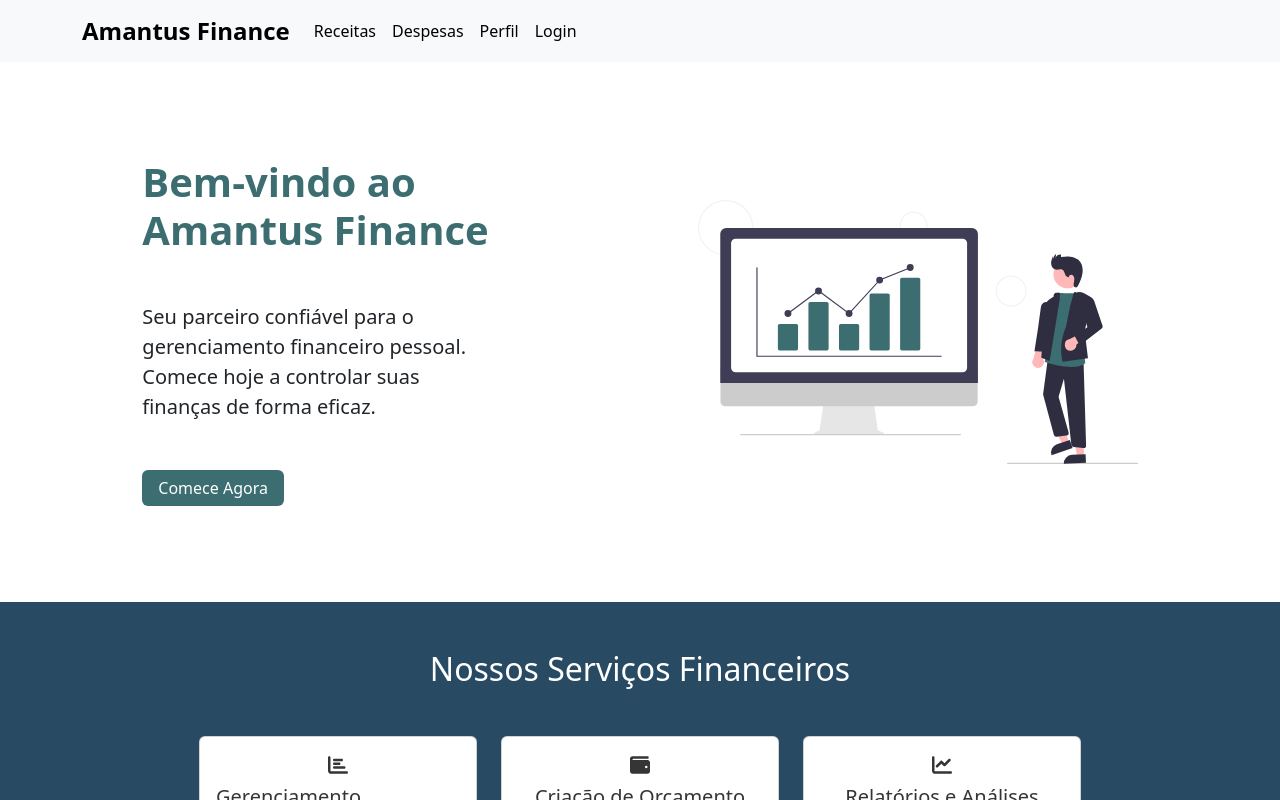
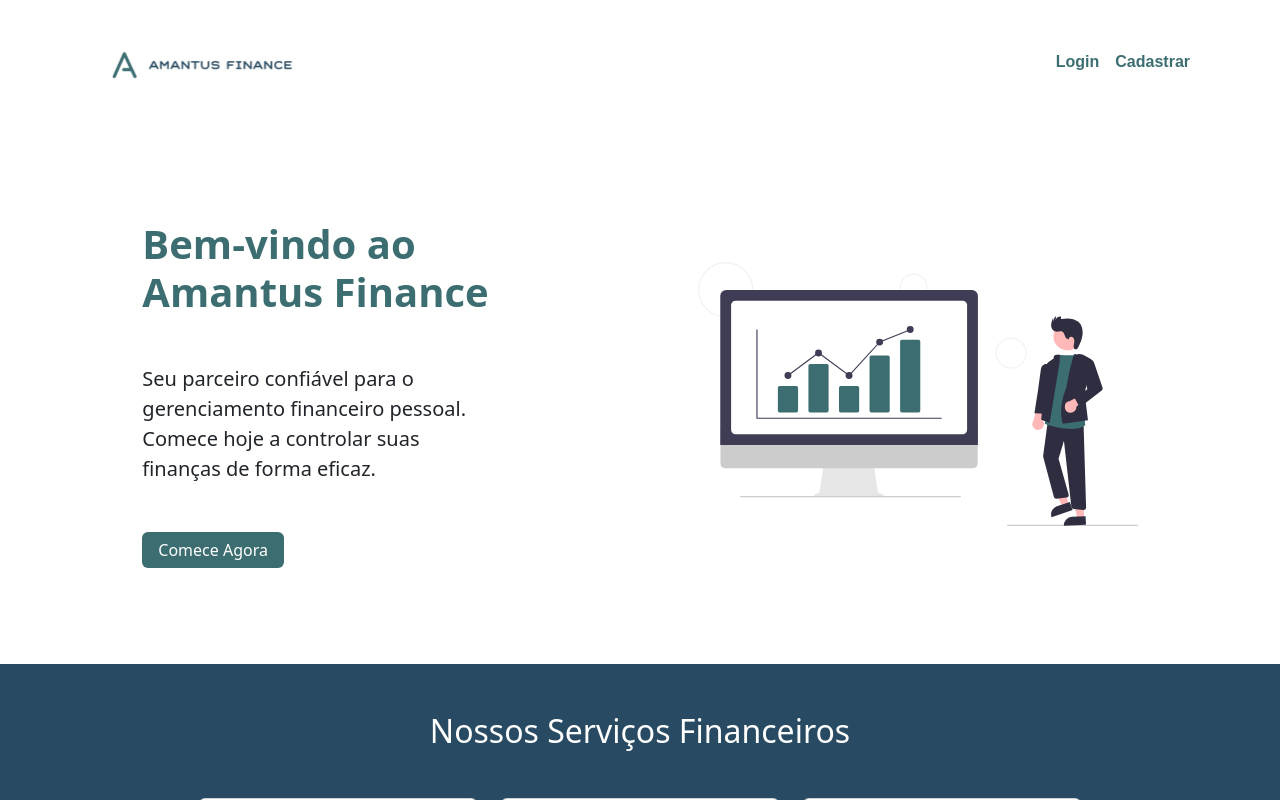
Before and after one commit to AllanSmithll/amantus-finance-frontend, an Angular app: page / in a window 1280 px wide. Shown: the top 800 px of the page. Built offline with nearby package versions, Linux system fonts and the light colour scheme.

Commit message:
Verificação de login bem-sucedida e opções de logo

```diff
--- a/src/app/modules/auth/components/login/login.component.sass
+++ b/src/app/modules/auth/components/login/login.component.sass
@@ -1,3 +1,5 @@
+@import "../../../../../styles"
+
 .custom-login-bg
   background: rgb(31,0,108)
   background: linear-gradient(124deg, rgba(31,0,108,1) 0%, rgba(46,46,223,0.9529936974789917) 40%, rgba(102,229,255,1) 100%)
--- a/src/app/modules/auth/components/login/login.component.ts
+++ b/src/app/modules/auth/components/login/login.component.ts
@@ -14,9 +14,8 @@ export class LoginComponent {
               private router: Router) {}
 
   onLogin(email: string, password: string): void {
-    console.log(email, password)
       if (this.authService.login(email, password)) {
-        this.router.navigate(["/"]).then()
+        this.router.navigate(["/"]).then();
         this.error = '';
       }
       else {
--- a/src/app/modules/auth/components/register/register.component.html
+++ b/src/app/modules/auth/components/register/register.component.html
@@ -5,31 +5,32 @@
         <div class="card border border-primary-subtle border-5 rounded">
             <h2 class="text-center mt-4 fw-bold">Registro</h2>
           <div class="card-body p-3">
-            <form>
+            <form #loginForm="ngForm" (ngSubmit)="onRegister(name.value, email.value, password.value, parseDate(birthdate.value))">
               <div class="mb-3">
                 <label for="name" class="form-label fw-semibold">Nome</label>
-                <input type="text" class="form-control" id="name" placeholder="Seu nome" required>
+                <input type="text" class="form-control" #name placeholder="Seu nome" required>
               </div>
               <div class="mb-3">
                 <label for="email" class="form-label fw-semibold">Email</label>
-                <input type="email" class="form-control" id="email" placeholder="Seu email" required>
+                <input type="email" class="form-control" #email placeholder="Seu email" required>
               </div>
               <div class="mb-3">
                 <label for="password" class="form-label fw-semibold">Senha</label>
-                <input type="password" class="form-control" id="password" placeholder="Sua senha" required>
+                <input type="password" class="form-control" #password placeholder="Sua senha" required>
               </div>
               <div class="mb-3">
                 <label for="confirmPassword" class="form-label fw-semibold">Confirmar Senha</label>
-                <input type="password" class="form-control" id="confirmPassword" placeholder="Confirme sua senha" required>
+                <input type="password" class="form-control" #confirmPassword placeholder="Confirme sua senha" required>
               </div>
               <div class="mb-3">
                 <label for="birthdate" class="form-label fw-semibold">Data de Nascimento</label>
-                <input type="date" class="form-control" id="birthdate" required>
+                <input type="date" class="form-control" #birthdate required>
               </div>
               <div class="text-center">
                   <button type="submit" class="btn btn-primary w-25 mt-4">Registrar</button>
               </div>
             </form>
+            <p class="text-danger" *ngIf="error">{{ error }}</p>
           </div>
           <div class="card-footer px-4">
             <p class="small my-2"><a [routerLink]="['/login']">Entrar</a></p>
--- a/src/app/modules/auth/components/register/register.component.ts
+++ b/src/app/modules/auth/components/register/register.component.ts
@@ -1,4 +1,6 @@
 import { Component } from '@angular/core';
+import {AuthenticationService} from "../../services/authentication.service";
+import {Router} from "@angular/router";
 
 @Component({
   selector: 'app-register',
@@ -6,5 +8,25 @@ import { Component } from '@angular/core';
   styleUrls: ['./register.component.sass']
 })
 export class RegisterComponent {
+  error: string = '';
+  constructor(private authService: AuthenticationService,
+              private router: Router) {}
 
+  onRegister(name: string, email: string, password: string, birthdate: Date): void {
+    if (this.authService.register(name, email, password, birthdate)) {
+      this.router.navigate(["/login"]).then()
+      this.error = '';
+    }
+    else {
+      this.error = 'Usuário existente. Por favor, entre em sua conta.';
+    }
+  }
+
+  parseDate(dateString: string): Date {
+    if (dateString.match(/^\d{4}-\d{2}-\d{2}$/)) {
+      return new Date(dateString);
+    }
+    // @ts-ignore
+    return null;
+  }
 }
--- a/src/app/modules/auth/services/authentication.service.ts
+++ b/src/app/modules/auth/services/authentication.service.ts
@@ -1,26 +1,43 @@
-import { Injectable } from '@angular/core';
+import {Injectable} from '@angular/core';
+import {USERS} from "../../../shared/models/USERS";
+import {User} from "../../../shared/models/user.model";
+import {BehaviorSubject, Observable} from "rxjs";
 
 @Injectable({
   providedIn: 'root'
 })
 export class AuthenticationService {
-    private isAuthenticated: boolean = false;
+  private isAuthenticated: BehaviorSubject<boolean> = new BehaviorSubject<boolean>(false);
+  users = USERS;
 
   login(email: string, password: string): boolean {
-        if (email === 'teste@email' && password === 'senha') {
-            this.isAuthenticated = true;
+    const user = this.users.find(user => user.email === email && user.password === password);
+    if (user) {
+      this.isAuthenticated.next(true); // Notificar sobre a mudança
       return true;
     } else {
-            this.isAuthenticated = false;
+      this.isAuthenticated.next(false); // Notificar sobre a mudança
       return false;
     }
   }
 
-    logout(): void {
-        this.isAuthenticated = false;
+  register(name: string, email: string, password: string, birthdate: Date): boolean {
+    let userCreation = new User(email, password, name, birthdate);
+
+    const existingUser: User | undefined = this.users.find(user => user.email === email);
+    if (existingUser) {
+      return false;
+    } else {
+      this.users.push(userCreation);
+      return true;
+    }
   }
 
-    isAuthenticatedUser(): boolean {
-        return this.isAuthenticated;
+  logout(): void {
+    this.isAuthenticated.next(false);
+  }
+
+  isAuthenticatedUser(): Observable<boolean> {
+    return this.isAuthenticated.asObservable();
   }
 }
--- a/src/app/shared/components/navbar/navbar.component.html
+++ b/src/app/shared/components/navbar/navbar.component.html
@@ -1,41 +1,28 @@
 <nav class="navbar navbar-expand-lg navbar-light bg-light">
   <div class="container">
-    <a class="navbar-brand" href="/">Amantus Finance</a>
-    <button
-      class="navbar-toggler"
-      type="button"
-      data-bs-toggle="collapse"
-      data-bs-target="#navbarNav"
-      aria-controls="navbarNav"
-      aria-expanded="false"
-      aria-label="Toggle navigation"
-    >
+    <a class="navbar-brand" href="/"><img src="../../../../assets/logo_amantus.png" alt="Logo do Amantus Finance" class="logo"></a>
+    <button class="navbar-toggler" type="button" data-bs-toggle="collapse" data-bs-target="#navbarNav" aria-controls="navbarNav"
+            aria-expanded="false" aria-label="Toggle navigation">
       <span class="navbar-toggler-icon"></span>
     </button>
-    <div class="collapse navbar-collapse" id="navbarNav">
-      <ul class="navbar-nav ml-auto">
-        <!-- <li class="nav-item">
-          <a class="nav-link" [routerLink]="['/dashboard']">Dashboard</a>
+    <div class="collapse navbar-collapse" id="navElements">
+      <ul class="navbar-nav ms-auto">
+        <!-- Exibe apenas quando o usuário NÃO estiver logado -->
+        <li class="nav-item" *ngIf="!varUserIsLoggedIn">
+          <a class="nav-link" [routerLink]="['/login']">Login</a>
         </li>
-        -->
-        <li class="nav-item">
+        <li class="nav-item" *ngIf="!varUserIsLoggedIn">
+          <a class="nav-link" [routerLink]="['/register']">Cadastrar</a>
+        </li>
+        <!-- Exibe apenas quando o usuário estiver logado -->
+        <li class="nav-item" *ngIf="varUserIsLoggedIn">
           <a class="nav-link" [routerLink]="['/incomes']">Receitas</a>
         </li>
-        <li class="nav-item">
+        <li class="nav-item" *ngIf="varUserIsLoggedIn">
           <a class="nav-link" [routerLink]="['/expenses']">Despesas</a>
         </li>
-        <!-- <li class="nav-item">
-          <a class="nav-link" [routerLink]="['/debts']">Dívidas</a>
-        </li>
-        <li class="nav-item">
-          <a class="nav-link" [routerLink]="['/budget']">Orçamento</a>
-        </li>
-        -->
-        <li class="nav-item">
-          <a class="nav-link" [routerLink]="['/profile']">Perfil</a>
-        </li>
-        <li class="nav-item">
-          <a class="nav-link" [routerLink]="['/login']">Login</a>
+        <li class="nav-item" *ngIf="varUserIsLoggedIn">
+          <a class="nav-link" [routerLink]="['/expenses']">Despesas</a>
         </li>
       </ul>
     </div>
--- a/src/app/shared/components/navbar/navbar.component.sass
+++ b/src/app/shared/components/navbar/navbar.component.sass
@@ -1,10 +1,14 @@
+@import '../../../../styles.sass'
+
 .navbar
-  background-color: #3498db
-
-.navbar-brand
-  font-size: 24px
-  font-weight: bold
-  color: #000000
+  background-color: $background-color !important
 
 .nav-link
-  color: #000000
+  color: $primary-color
+  font-weight: bold
+
+.logo
+  width: 250px
+
+#navElements
+  font-family: "Rockwell Extra Bold", sans-serif
--- a/src/app/shared/components/navbar/navbar.component.ts
+++ b/src/app/shared/components/navbar/navbar.component.ts
@@ -1,10 +1,19 @@
-import { Component } from '@angular/core';
+import { Component, OnInit } from '@angular/core';
+import {AuthenticationService} from "../../../modules/auth/services/authentication.service";
 
 @Component({
   selector: 'app-navbar',
   templateUrl: './navbar.component.html',
   styleUrls: ['./navbar.component.sass']
 })
-export class NavbarComponent {
+export class NavbarComponent implements OnInit {
+  varUserIsLoggedIn: boolean = false;
 
+  constructor(private authService: AuthenticationService) {}
+
+  ngOnInit(): void {
+    this.authService.isAuthenticatedUser().subscribe(isAuthenticated => {
+      this.varUserIsLoggedIn = isAuthenticated;
+    });
+  }
 }
--- a/src/app/shared/models/USERS.ts
+++ b/src/app/shared/models/USERS.ts
@@ -1 +1,3 @@
-export const USERS: [] = [];
+import {User} from "./user.model";
+
+export const USERS: Array<User> = []
--- a/src/styles.sass
+++ b/src/styles.sass
@@ -1,4 +1,8 @@
 // Definição de cores
+
+body
+  font-family: Arial, 'H', sans-serif
+
 $primary-color: #3C6E71
 $secondary-color: #284B63
 $background-color: #FFFFFF
```
Also changed, not shown: src/assets/logo_amantus.png (added), src/assets/logo_amantus2.png (added). Lines whose indentation alone changed are shown as unchanged.
